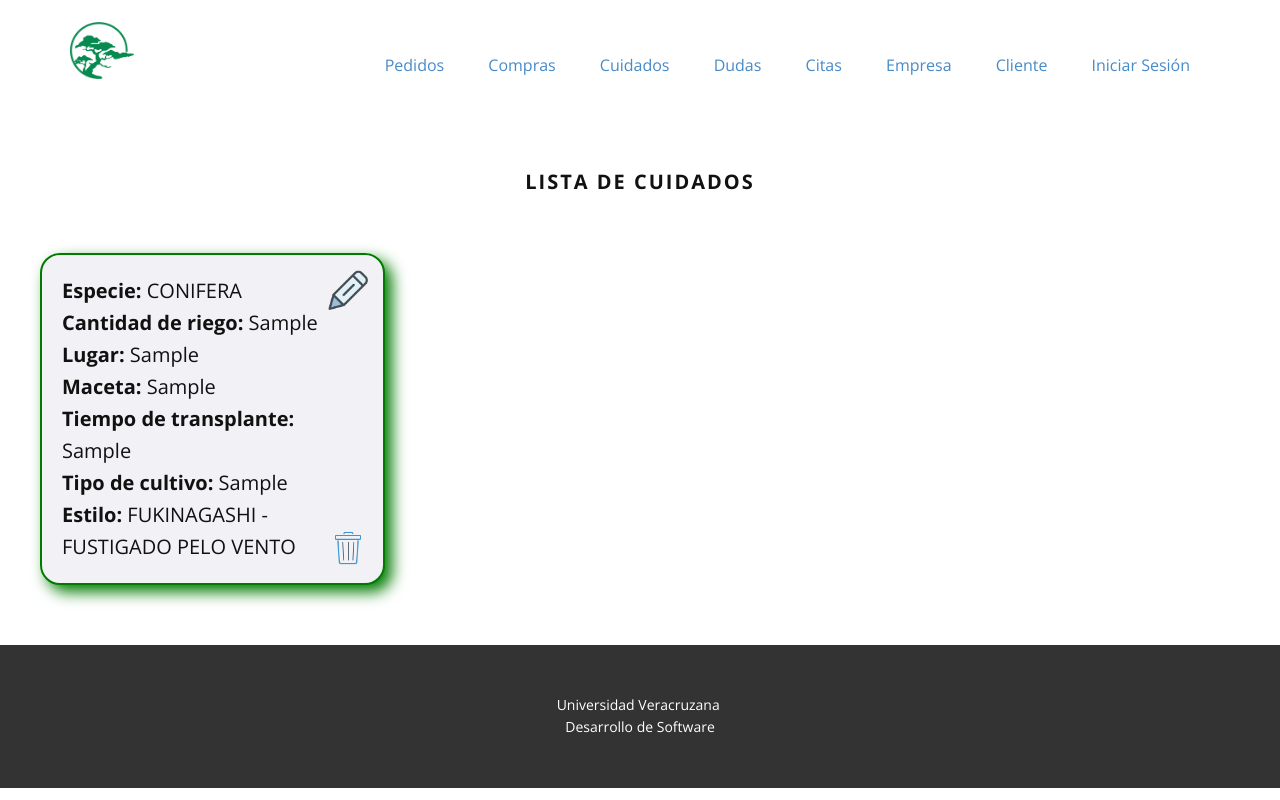
After one commit to ferguevara510/BonsaiGuevara, a PHP site: page /app/vista/consultarCuidados.php in a window 1280 px wide. The commit adds this page. Run offline with PHP 8.4, Linux system fonts and the light colour scheme; data comes from the database, SQL or seed files in the repository; tables that the repository leaves empty hold one stand-in row (values such as "Sample post").

Commit message:
editarCuidados
El CU-20 fue completado

```diff
--- a/app/modelo/cuidado.php
+++ b/app/modelo/cuidado.php
@@ -8,6 +8,7 @@ class Cuidado {
     public $maceta;
     public $tiempoTransplante;
     public $tipoCultivo;
+
 
     public function __construct() {
         $this->id_cuidado = 0;
@@ -38,5 +39,79 @@ class Cuidado {
         $mysqli->close();
         return $validacion;
     }
+    public function editarCuidado(){
+        $validacion = false;
+        $mysqli = new mysqli(DB_SERVER, DB_USERNAME, DB_PASSWORD, DB_DATABASE);
+
+        $sql="UPDATE cuidado SET id_especie=?, estilo=?, cantidadRiego=?, lugar=?, maceta=?, tiempoTransplante=?, tipoCultivo=? WHERE id_cuidado=?";
+        $stmt = $mysqli->prepare($sql);
+        if($stmt){
+            $stmt->bind_param("iisssssi",$this->id_especie, $this->estilo, $this->cantidadRiego, $this->lugar, $this->maceta, $this->tiempoTransplante, $this->tipoCultivo, $this->id_cuidado);
+
+            if($stmt->execute()){
+                $validacion = true;
+            }
+
+            $stmt->close();
+        }
+        $mysqli->close();
+        return $validacion;
+    }
+
+    public static function buscarCuidados(){
+        require_once "especie.php";
+        $mysqli = new mysqli(DB_SERVER, DB_USERNAME, DB_PASSWORD, DB_DATABASE);
+        $cuidados= [];
+        $sql = "SELECT * FROM cuidado";
+        if($result = $mysqli->query($sql)){
+            if($result->num_rows > 0){
+                while($row = $result->fetch_array()){
+                    $cuidado = new Cuidado();
+                    $cuidado->id_especie= Especie::buscarEspecie($row["id_especie"]);
+                    $cuidado->id_cuidado=$row["id_cuidado"];
+                    $cuidado->estilo=$row["estilo"];
+                    $cuidado->cantidadRiego=$row["cantidadRiego"];
+                    $cuidado->lugar=$row["lugar"];
+                    $cuidado->maceta=$row["maceta"];
+                    $cuidado->tiempoTransplante=$row["tiempoTransplante"];
+                    $cuidado->tipoCultivo=$row["tipoCultivo"];
+                    $cuidados[]=$cuidado;
+                }
+            }
+            $result->close();
+        }
+        $mysqli->close();
+        return $cuidados;
+    }
+
+    public static function buscarCuidado($id_cuidado) {
+        require_once "especie.php";
+        $mysqli = new mysqli(DB_SERVER, DB_USERNAME, DB_PASSWORD, DB_DATABASE);
+        $cuidado = null;
+        $sql = "SELECT * FROM cuidado WHERE id_cuidado=?";
+        $stmt = $mysqli->prepare($sql);
+        if($stmt) {
+            $stmt->bind_param("i", $id_cuidado);
+            if($stmt->execute()) {
+                $result = $stmt->get_result();
+                if($result->num_rows == 1) {
+                    $row = $result->fetch_array(MYSQLI_ASSOC);
+                    $cuidado = new Cuidado();
+                    $cuidado->id_especie= Especie::buscarEspecie($row["id_especie"]);
+                    $cuidado->id_cuidado=$row["id_cuidado"];
+                    $cuidado->estilo=$row["estilo"];
+                    $cuidado->cantidadRiego=$row["cantidadRiego"];
+                    $cuidado->lugar=$row["lugar"];
+                    $cuidado->maceta=$row["maceta"];
+                    $cuidado->tiempoTransplante=$row["tiempoTransplante"];
+                    $cuidado->tipoCultivo=$row["tipoCultivo"];
+                }
+            }
+            $stmt->close();
+        }
+        $mysqli->close();
+        return $cuidado;
+    }
+
 
 }
--- a/app/modelo/especie.php
+++ b/app/modelo/especie.php
@@ -28,6 +28,27 @@ class Especie {
         $mysqli->close();
         return $especies;
     }
+    public static function buscarEspecie($id_especie) {
+        $mysqli = new mysqli(DB_SERVER, DB_USERNAME, DB_PASSWORD, DB_DATABASE);
+        $especie = null;
+        $sql = "SELECT * FROM especie WHERE id_especie=?";
+        $stmt = $mysqli->prepare($sql);
+        if($stmt) {
+            $stmt->bind_param("i", $id_especie);
+            if($stmt->execute()) {
+                $result = $stmt->get_result();
+                if($result->num_rows == 1) {
+                    $row = $result->fetch_array(MYSQLI_ASSOC);
+                    $especie = new Especie();
+                    $especie->id_especie=$row["id_especie"];
+                    $especie->nombreEspecie=$row["nombreEspecie"];
+                }
+            }
+            $stmt->close();
+        }
+        $mysqli->close();
+        return $especie;
+    }
 }
 
 
--- /dev/null
+++ b/app/vista/consultarCuidados.php
@@ -0,0 +1,195 @@
+<?php
+require_once "../../configuracion/env.php";
+require_once "../modelo/cuidado.php";
+require_once "../modelo/estilo.php";
+
+$cuidados = Cuidado::buscarCuidados();
+?>
+
+<!DOCTYPE html>
+<html style="font-size: 16px;">
+
+<head>
+    <meta name="viewport" content="width=device-width, initial-scale=1.0">
+    <meta charset="utf-8">
+    <meta name="keywords" content="Blooms, For Every Occasion">
+    <meta name="description" content="">
+    <meta name="page_type" content="np-template-header-footer-from-plugin">
+    <title>Consultar Cuidados</title>
+    <link rel="stylesheet" href="<?php echo URL_CSS?>cuidados.css">
+    <link rel="stylesheet" href="<?php echo URL_CSS?>nicepage.css" media="screen">
+    <link rel="stylesheet" href="<?php echo URL_CSS?>Iniciar-Sesión.css" media="screen">
+    <link rel="stylesheet" type="text/css" href="<?php echo URL_CSS?>style.css">
+    <link rel="stylesheet" type="text/css" href="<?php echo URL_CSS?>bootstrap.css">
+    <script class="u-script" type="text/javascript" src="<?php echo URL_JS?>nicepage.js" defer=""></script>
+
+    <meta name="generator" content="Nicepage 3.11.0, nicepage.com">
+    <link id="u-theme-google-font" rel="stylesheet"
+        href="https://fonts.googleapis.com/css?family=Roboto:100,100i,300,300i,400,400i,500,500i,700,700i,900,900i|Open+Sans:300,300i,400,400i,600,600i,700,700i,800,800i">
+    <link id="u-page-google-font" rel="stylesheet"
+        href="https://fonts.googleapis.com/css?family=Raleway:100,100i,200,200i,300,300i,400,400i,500,500i,600,600i,700,700i,800,800i,900,900i">
+    <script type="text/javascript" src="<?php echo URL_JS?>jquery.1.11.1.js"></script>
+    <script type="text/javascript" src="<?php echo URL_JS?>bootstrap.js"></script>
+    <script type="text/javascript" src="<?php echo URL_JS?>jquery.isotope.js"></script>
+    <script type="text/javascript" src="<?php echo URL_JS?>jqBootstrapValidation.js"></script>
+
+    <script type="application/ld+json">{
+		"@context": "http://schema.org",
+		"@type": "Organization",
+		"name": "",
+		"url": "index.html",
+		"logo":"../../publico/imagenes/bonsai_karla.png"
+}</script>
+    <meta property="og:title" content="Inicio">
+    <meta property="og:type" content="website">
+    <meta name="theme-color" content="#478ac9">
+    <link rel="canonical" href="index.html">
+    <meta property="og:url" content="index.html">
+</head>
+
+<body data-home-page="Iniciar-Sesión.html" data-home-page-title="Iniciar Sesión" class="u-body">
+    <header class="u-clearfix u-header u-header" id="sec-e89e">
+        <div class="u-clearfix u-sheet u-valign-middle u-sheet-1">
+            <a href="index.html" class="u-image u-logo u-image-1" data-image-width="299" data-image-height="266">
+            <img src="<?php echo URL_IMAGENES?>bonsai_karla.png" class="u-logo-image u-logo-image-1" data-image-width="64">
+            </a>
+            <nav class="u-menu u-menu-dropdown u-offcanvas u-menu-1">
+                <div class="menu-collapse" style="font-size: 1rem; letter-spacing: 0px;">
+                    <a class="u-button-style u-custom-left-right-menu-spacing u-custom-padding-bottom u-custom-top-bottom-menu-spacing u-nav-link u-text-active-palette-1-base u-text-hover-palette-2-base"
+                        href="#">
+                        <svg>
+                            <use xmlns:xlink="http://www.w3.org/1999/xlink" xlink:href="#menu-hamburger"></use>
+                        </svg>
+                        <svg version="1.1" xmlns="http://www.w3.org/2000/svg"
+                            xmlns:xlink="http://www.w3.org/1999/xlink">
+                            <defs>
+                                <symbol id="menu-hamburger" viewBox="0 0 16 16" style="width: 16px; height: 16px;">
+                                    <rect y="1" width="16" height="2"></rect>
+                                    <rect y="7" width="16" height="2"></rect>
+                                    <rect y="13" width="16" height="2"></rect>
+                                </symbol>
+                            </defs>
+                        </svg>
+                    </a>
+                </div>
+                <div class="u-custom-menu u-nav-container">
+                    <ul class="u-nav u-unstyled u-nav-1">
+                        <li class="u-nav-item"><a
+                                class="u-button-style u-nav-link u-text-active-palette-1-base u-text-hover-palette-2-base"
+                                href="Iniciar-Sesión.html" style="padding: 10px 20px;">Pedidos</a></li>
+                        <li class="u-nav-item"><a
+                                class="u-button-style u-nav-link u-text-active-palette-1-base u-text-hover-palette-2-base"
+                                href="Iniciar-Sesión.html" style="padding: 10px 20px;">Compras</a></li>
+                        <li class="u-nav-item"><a
+                                class="u-button-style u-nav-link u-text-active-palette-1-base u-text-hover-palette-2-base"
+                                href="Iniciar-Sesión.html" style="padding: 10px 20px;">Cuidados</a></li>
+                        <li class="u-nav-item"><a
+                                class="u-button-style u-nav-link u-text-active-palette-1-base u-text-hover-palette-2-base"
+                                href="Iniciar-Sesión.html" style="padding: 10px 20px;">Dudas</a></li>
+                        <li class="u-nav-item"><a
+                                class="u-button-style u-nav-link u-text-active-palette-1-base u-text-hover-palette-2-base"
+                                href="Iniciar-Sesión.html" style="padding: 10px 20px;">Citas</a></li>
+                        <li class="u-nav-item"><a
+                                class="u-button-style u-nav-link u-text-active-palette-1-base u-text-hover-palette-2-base"
+                                href="Iniciar-Sesión.html" style="padding: 10px 20px;">Empresa</a></li>
+                        <li class="u-nav-item"><a
+                                class="u-button-style u-nav-link u-text-active-palette-1-base u-text-hover-palette-2-base"
+                                href="Iniciar-Sesión.html" style="padding: 10px 20px;">Cliente</a></li>
+                        <li class="u-nav-item"><a
+                                class="u-button-style u-nav-link u-text-active-palette-1-base u-text-hover-palette-2-base"
+                                href="Iniciar-Sesión.html" style="padding: 10px 20px;">Iniciar Sesión</a></li>
+
+                    </ul>
+                </div>
+                <div class="u-custom-menu u-nav-container-collapse">
+                    <div class="u-black u-container-style u-inner-container-layout u-opacity u-opacity-95 u-sidenav">
+                        <div class="u-sidenav-overflow">
+                            <div class="u-menu-close"></div>
+                            <ul class="u-align-center u-nav u-popupmenu-items u-unstyled u-nav-2">
+                                <li class="u-nav-item"><a class="u-button-style u-nav-link" href="Iniciar-Sesión.html"
+                                        style="padding: 10px 20px;">Pedidos</a></li>
+                                <li class="u-nav-item"><a class="u-button-style u-nav-link" href="Iniciar-Sesión.html"
+                                        style="padding: 10px 20px;">Compras</a></li>
+                                <li class="u-nav-item"><a class="u-button-style u-nav-link" href="Iniciar-Sesión.html"
+                                        style="padding: 10px 20px;">Cuidados</a></li>
+                                <li class="u-nav-item"><a class="u-button-style u-nav-link" href="Iniciar-Sesión.html"
+                                        style="padding: 10px 20px;">Dudas</a></li>
+                                <li class="u-nav-item"><a class="u-button-style u-nav-link" href="Iniciar-Sesión.html"
+                                        style="padding: 10px 20px;">Citas</a></li>
+                                <li class="u-nav-item"><a class="u-button-style u-nav-link" href="Iniciar-Sesión.html"
+                                        style="padding: 10px 20px;">Empresa</a></li>
+                                <li class="u-nav-item"><a class="u-button-style u-nav-link" href="Iniciar-Sesión.html"
+                                        style="padding: 10px 20px;">Cliente</a></li>
+                                <li class="u-nav-item"><a class="u-button-style u-nav-link" href="Iniciar-Sesión.html"
+                                        style="padding: 10px 20px;">Iniciar Sesión</a></li>
+                            </ul>
+                        </div>
+                    </div>
+                    <div class="u-black u-menu-overlay u-opacity u-opacity-70"></div>
+                </div>
+            </nav>
+        </div>
+    </header>
+
+
+
+<body>
+    <h1 class="u-text u-text-default u-text-cuidado .u-title">Lista de cuidados</h1>
+    <div class="contenedor-tarjetas">
+    <?php foreach ($cuidados as $cuidado){?>
+        <div class="tarjeta-cuidado">
+            <div class="registro">
+                <strong>Especie:</strong>
+                <span><?php echo "{$cuidado->id_especie->nombreEspecie}"; ?></span>
+            </div>
+            <div class="registro">
+                <strong>Cantidad de riego:</strong>
+                <span><?php echo "{$cuidado->cantidadRiego}";?></span>
+            </div>
+            <div class="registro">
+                <strong>Lugar:</strong>
+                <span><?php echo "{$cuidado->lugar}";?></span>
+            </div>
+            <div class="registro">
+                <strong>Maceta:</strong>
+                <span><?php echo "{$cuidado->maceta}";?></span>
+            </div>
+            <div class="registro">
+                <strong>Tiempo de transplante:</strong>
+                <span><?php echo "{$cuidado->tiempoTransplante}";?></span>
+            </div>
+            <div class="registro">
+                <strong>Tipo de cultivo:</strong>
+                <span><?php echo "{$cuidado->tipoCultivo}";?></span>
+            </div>
+            <div class="registro">
+                <strong>Estilo:</strong>
+                <span><?php echo Estilo::obtenerValores($cuidado->estilo);?></span>
+            </div>
+            <div class="boton-editar">
+                <a href="../../app/vista/editarCuidados.php?id_cuidado=<?php echo $cuidado->id_cuidado; ?>">
+                    <img src="../../publico/imagenes/edit.png" alt="">
+                </a>
+            </div>
+            <div class="boton-eliminar">
+                <a href="#">
+                    <img src="../../publico/imagenes/delete.png" alt="">
+                </a>
+            </div>
+        </div>
+    <?php }?>
+    </div>
+
+
+
+    <footer class="u-align-center u-clearfix u-footer u-grey-80 u-footer" id="sec-712f">
+        <div class="u-clearfix u-sheet u-sheet-1">
+
+            <p class="u-small-text u-text u-text-variant u-text-1">Universidad Veracruzana&nbsp;<br>Desarrollo de
+                Software
+            </p>
+        </div>
+    </footer>
+
+</body>
+</html>
--- /dev/null
+++ b/publico/css/cuidados.css
@@ -0,0 +1,66 @@
+.contenedor-tarjetas {
+display: flex;
+flex-flow: row wrap;
+margin: 30px 40px 60px 40px;
+justify-content: space-between;
+}
+
+.tarjeta-cuidado {
+width: calc(30% - 15px);
+margin-right: 15px;
+min-height: 200px;
+background: #f2f2f6;
+border: 2px solid #007b00;
+box-shadow: 7px 7px 15px #007b00;
+border-radius: 20px;
+overflow: hidden;
+margin-top: 30px;
+padding: 20px;
+display: flex;
+flex-flow: column;
+justify-content: space-between;
+position: relative;
+}
+
+.registro {
+font-size: 20px;
+width: 90%;
+}
+
+.boton-editar {
+position: absolute;
+width: 40px;
+height: 40px;
+top: 15px;
+right: 15px;
+}
+
+.boton-editar img {
+width: 100%;
+height: 100%;
+}
+
+
+.boton-eliminar {
+position: absolute;
+width: 40px;
+height: 40px;
+bottom: 15px;
+right: 15px;
+}
+
+.boton-eliminar img {
+width: 100%;
+height: 100%;
+}
+
+.u-text-cuidado {
+    text-transform: uppercase;
+    letter-spacing: 2px;
+    margin-left: 0;
+    margin-right: 0;
+    margin-bottom: 0;
+    font-size: 1.25rem !important;
+    font-weight: 700 !important;
+    margin: 66px auto 0 !important;
+}
```
Also changed, not shown: app/controlador/editarCuidados.php (added, +58 -0 lines), app/vista/editarCuidados.php (added, +228 -0 lines), publico/imagenes/delete.png (added), publico/imagenes/edit.png (added).
